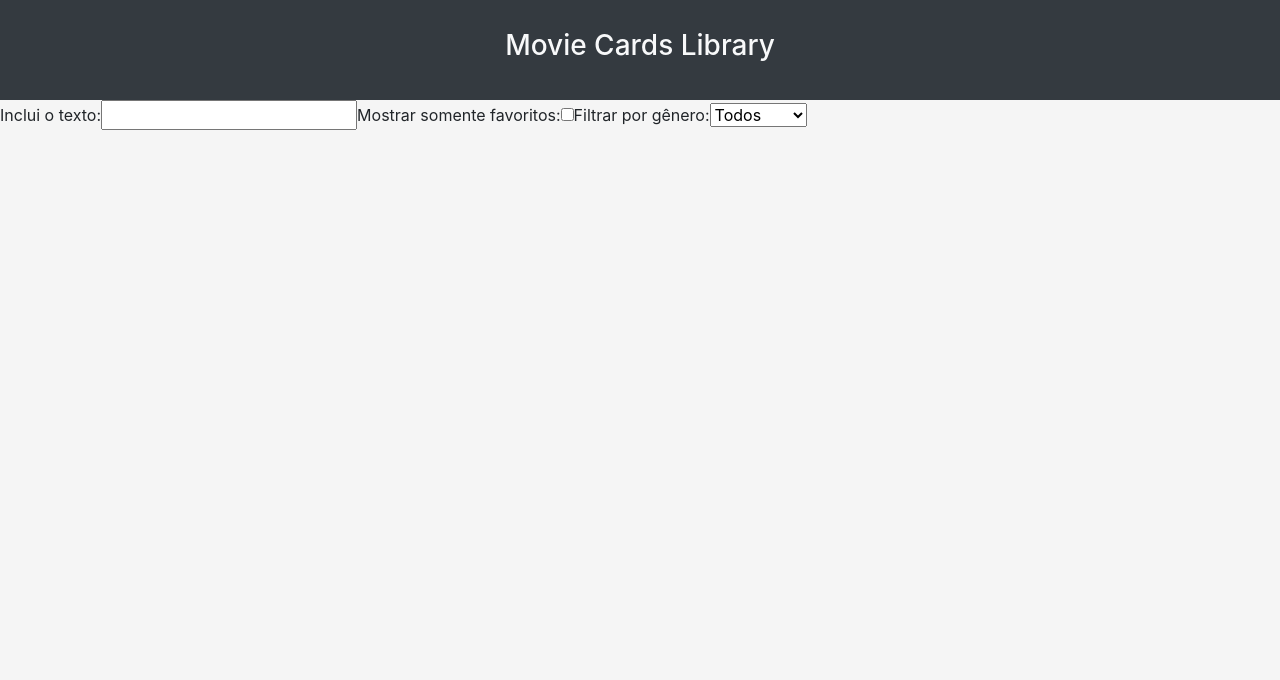
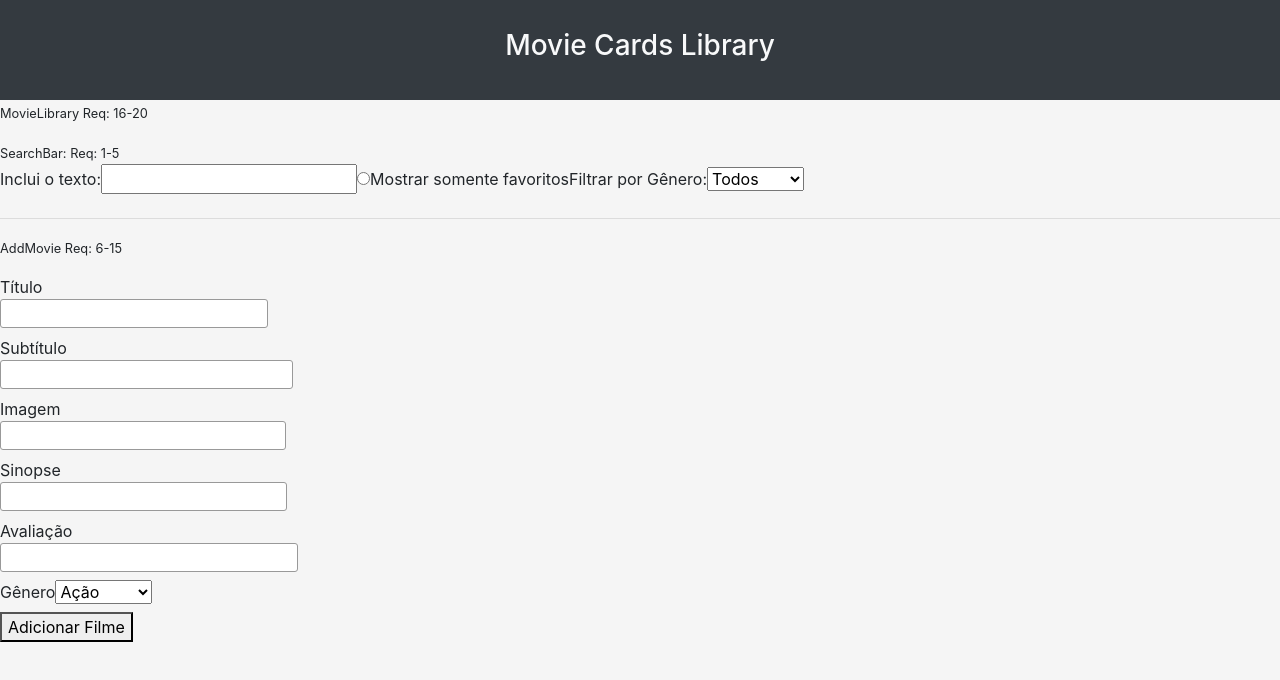
Before and after one commit to tryber/sd-04-block12-project-movie-card-library-stateful, a React (Create React App) app: page / in a window 1280 px wide. Shown: the top 680 px of the page. Built offline with nearby package versions, Linux system fonts and the light colour scheme.

Commit message:
first requirements

```diff
--- a/src/App.js
+++ b/src/App.js
@@ -1,40 +1,41 @@
 import React, { Component } from 'react';
 import './App.css';
-import SearchBar from './components/SearchBar';
+// import SearchBar from './components/SearchBar';
 import Header from './components/Header';
-
-// const searchText = '';
-// const selectedGenre = '';
-// const bookmarkedOnly = true;
+import MovieLibray from './components/MovieLibrary';
+import AddMovie from './components/AddMovie';
 
 class App extends Component {
-  constructor(props) {
-    super(props);
-    this.state = {
-      searchText: '',
-      bookmarkedOnly: false,
-      // onBookmarkedChange,
-      selectedGenre: '',
-      // onSelectedGenre,
-    };
-  }
-  onBookmarkedChange = () => {
-    console.log('onBookmarkedChange');
-  };
-  onSelectedGenre = () => {
-    console.log('onSelectedGenre');
-  };
+  // constructor(props) {
+  //   super(props);
+  //   this.onSearchTextChange = this.onSearchTextChange.bind(this);
+  //   this.onSearchTextChange = this.onSearchTextChange.bind(this);
+  //   this.state = {
+  //     searchText: '',
+  //     bookmarkedOnly: false,
+  //     selectedGenre: '',
+  //     movies: this.props.movies,
+  //   };
+  // }
+  // onBookmarkedChange = () => {
+  //   console.log('onBookmarkedChange');
+  // };
+  // onSelectedGenre = () => {
+  //   console.log('onSelectedGenre');
+  // };
   render() {
     return (
       <div className="App">
         <Header />
-        <SearchBar
+        <MovieLibray />
+        <AddMovie />
+        {/* <SearchBar
           searchText={this.state.searchText}
           bookmarkedOnly={this.state.bookmarkedOnly}
           selectedGenre={this.state.selectedGenre}
           onBookmarkedChange={this.state.onBookmarkedChange}
           onSelectedGenre={this.state.onSelectedGenre}
-        />
+        /> */}
         {/* <SearchBar searchOptions={(searchText, selectedGenre, bookmarkedOnly)} /> */}
       </div>
     );
--- a/src/components/AddMovie.jsx
+++ b/src/components/AddMovie.jsx
@@ -1 +1,172 @@
 // implement AddMovie component here
+import React, { Component } from 'react';
+const initialState = {
+  subtitle: '',
+  title: '',
+  imagePath: '',
+  storyline: '',
+  rating: 0,
+  genre: 'action',
+};
+class AddMovie extends Component {
+  constructor(props) {
+    super(props);
+    this.state = initialState; // https://bit.ly/2UjQzyh
+  }
+  // https://bit.ly/3cJhOsq
+  handleChange = (e) => this.setState({ [e.target.name]: e.target.value });
+  // https://bit.ly/2UjQzyh
+  resetBuilder = (values) => {
+    this.setState(this.initialState);
+  };
+  //   title = () => {
+  //     return (
+  //       <label htmlFor="title">
+  //         Título
+  //         <input
+  //           type="text"
+  //           name="title"
+  //           // style={sytleForm}
+  //           value={this.state.title}
+  //           onChange={this.handleChange}
+  //         />
+  //       </label>
+  //     );
+  //   };
+  createForm = (key, mark, kind) => {
+    const styleForm = {
+      width: '100%',
+      border: '1px solid #999',
+      borderRadius: 3,
+      padding: 3,
+      fontSize: 14,
+    };
+    return (
+      <label htmlFor={key}>
+        {mark}
+        <input
+          type={kind}
+          style={styleForm}
+          name={key}
+          value={this.state.key}
+          onChange={this.handleChange}
+        />
+      </label>
+    );
+  };
+  createOption = () => {
+    return (
+      <label htmlFor="genre">
+        Gênero
+        <select
+          name="genre"
+          //   style={sytleForm}
+          value={this.state.genre}
+          onChange={this.handleChange}
+        >
+          <option value="action">Ação</option>
+          <option value="comedy">Comédia</option>
+          <option value="thriller">Suspense</option>
+        </select>
+      </label>
+    );
+  };
+  render() {
+    return (
+      <div>
+        <p>
+          <small>AddMovie Req: 6-15</small>
+        </p>
+        <form>
+          {this.createForm('title', 'Título', 'text')}
+          <br />
+          {this.createForm('subTitle', 'Subtítulo', 'text')}
+          <br />
+          {this.createForm('imagePath', 'Imagem', 'text')}
+          <br />
+          {this.createForm('storyline', 'Sinopse', 'text')}
+          <br />
+          {this.createForm('rating', 'Avaliação', 'number')}
+          <br />
+          {this.createOption('genre', 'Gênero')}
+          <br />
+          <button onClick={this.resetBuilder(this.state)}>Adicionar Filme</button>
+        </form>
+      </div>
+    );
+  }
+}
+
+export default AddMovie;
+// const { onClick } = this.props;
+// const styleForm = { width: '100%' };
+// const input = (name, value, onChange) => {
+//   <input name={name} value={value} onChange={onChange} />;
+// };
+// {
+/*{this.imagePath()}
+          {this.storyline()}
+          {this.rating()}
+          {this.genre()} */
+// }
+// {
+/*
+          <br />
+          <label htmlFor="subtitle">
+            Subtítulo
+            <input
+              type="text"
+              name="subtitle"
+              //   style={sytleForm}
+              value={this.state.subtitle}
+              onChange={this.handleChange}
+            />
+          </label>
+          <br />
+          <label htmlFor="imagePath">
+            Imagem
+            <input
+              type="text"
+              name="imagePath"
+              //   style={sytleForm}
+              value={this.state.imagePath}
+              onChange={this.handleChange}
+            />
+          </label>
+          <br />
+          <label htmlFor="storyline">
+            Sinopse
+            <textarea
+              // type="text"
+              name="storyline"
+              //   style={sytleForm}
+              value={this.state.storyline}
+              onChange={this.handleChange}
+            />
+          </label>
+          <br />
+          <label htmlFor="rating">
+            Avaliação
+            <input
+              type="number"
+              name="rating"
+              value={this.state.rating}
+              onChange={this.handleChange}
+            />
+          </label>
+          <br />
+          <label htmlFor="genre">
+            Gênero
+            <select
+              name="genre"
+              //   style={sytleForm}
+              value={this.state.genre}
+              onChange={this.handleChange}
+            >
+              <option value="action">Ação</option>
+              <option value="comedy">Comédia</option>
+              <option value="thriller">Suspense</option>
+            </select>
+          </label>
+          <br /> */
+// }
--- a/src/components/MovieLibrary.jsx
+++ b/src/components/MovieLibrary.jsx
@@ -1 +1,37 @@
 // implement MovieLibrary component here
+import React, { Component } from 'react';
+import SearchBar from './SearchBar';
+// import MovieList from './MovieList';
+
+class MovieLibrary extends Component {
+  constructor(props) {
+    super(props);
+
+    this.state = {
+      searchText: '',
+      bookmakedOnly: false,
+      selectedGenre: '',
+      movies: this.props.movies,
+    };
+  }
+
+  // handleChange = (e) => this.setState({ [e.target.name]: e.target.value });
+  render() {
+    // const { movies } = this.props;
+    return (
+      <div>
+        <p>
+          <small>MovieLibrary Req: 16-20</small>
+        </p>
+        <SearchBar
+          searchText={this.state.searchText}
+          bookmakedOnly={this.state.bookmakedOnly}
+          selectedGenre={this.state.selectedGenre}
+        />
+        {/* <MovieList /> */}
+      </div>
+    );
+  }
+}
+
+export default MovieLibrary;
--- a/src/components/SearchBar.jsx
+++ b/src/components/SearchBar.jsx
@@ -2,45 +2,45 @@
 import React, { Component } from 'react';
 
 class SearchBar extends Component {
-  render() {
-    const {
-      searchText,
-      onSearchTextChange,
-      bookmarkedOnly,
-      onBookmarkedChange,
-      selectedGenre,
-      onSelectedGenreChange,
-    } = this.props;
+  textIncluded = (searchText, onSearchTextChange) => {
     return (
-      <div>
-        {/* <p>Requisito1</p> */}
-        <form>
-          <fieldset>
-            <label htmlFor="textInclude">
+      <label htmlFor="textIncluded">
         Inclui o texto:
         <input
-                tybe="text"
-                name="textInclude"
-                value={this.props.searchText}
-                onChange={onSearchTextChange}
-              ></input>
+          type="text"
+          width="200px"
+          name="textIncluded"
+          // style={input}
+          value={searchText}
+          onChange={() => onSearchTextChange}
+        />
       </label>
-            <label htmlFor="onlyFavorites">
-              Mostrar somente favoritos:
+      // <br />
+    );
+  };
+  favoriteOnly = (bookmakedOnly, onBookmarkedChange) => {
+    return (
+      <label htmlFor="favOnly">
         <input
-                type="checkbox"
-                name="onlyFavorites"
-                value={this.props.bookmarkedOnly}
-                onChange={onBookmarkedChange}
-              ></input>
+          type="radio"
+          name="favOnly"
+          value={bookmakedOnly}
+          onChange={() => onBookmarkedChange}
+        />
+        Mostrar somente favoritos
       </label>
+      // <br />
+    );
+  };
+  genreFilter = (selectedGenre, onSelectedGenreChange) => {
+    return (
       <label htmlFor="genreFilter">
-              Filtrar por gênero:
+        Filtrar por Gênero:
         <select
-                id="estado"
           name="genreFilter"
-                value={this.props.selectedGenre}
-                onChange={onSelectedGenreChange}
+          // style={input}
+          value={selectedGenre}
+          onChange={() => onSelectedGenreChange}
         >
           <option value="">Todos</option>
           <option value="action">Ação</option>
@@ -48,11 +48,129 @@ class SearchBar extends Component {
           <option value="thriller">Suspense</option>
         </select>
       </label>
-          </fieldset>
+      // <br />
+    );
+  };
+  render() {
+    const {
+      searchText,
+      bookmakedOnly,
+      selectedGenre,
+      onSearchTextChange,
+      onBookmarkedChange,
+      onSelectedGenreChange,
+    } = this.props;
+    // const input = { width: '100%' };
+    return (
+      <div>
+        <small>SearchBar: Req: 1-5</small>
+        <br />
+        <form>
+          {this.textIncluded(searchText, onSearchTextChange)}
+          {this.favoriteOnly(bookmakedOnly, onBookmarkedChange)}
+          {this.genreFilter(selectedGenre, onSelectedGenreChange)}
+          <br />
         </form>
+        <hr />
       </div>
     );
   }
 }
 
 export default SearchBar;
+
+// render() {
+//   const {
+//     searchText,
+//     onSearchTextChange,
+//     bookmarkedOnly,
+//     onBookmarkedChange,
+//     selectedGenre,
+//     onSelectedGenreChange,
+//   } = this.props;
+//   return (
+//     <div>
+//       {/* <p>Requisito1</p> */}
+//       <form>
+//         <fieldset>
+//           <label htmlFor="textInclude">
+//             Inclui o texto:
+//             <input
+//               tybe="text"
+//               name="textInclude"
+//               value={this.props.searchText}
+//               onChange={onSearchTextChange}
+//             ></input>
+//           </label>
+//           <label htmlFor="onlyFavorites">
+//             Mostrar somente favoritos:
+//             <input
+//               type="checkbox"
+//               name="onlyFavorites"
+//               value={this.props.bookmarkedOnly}
+//               onChange={onBookmarkedChange}
+//             ></input>
+//           </label>
+//           <label htmlFor="genreFilter">
+//             Filtrar por gênero:
+//             <select
+//               id="estado"
+//               name="genreFilter"
+//               value={this.props.selectedGenre}
+//               onChange={onSelectedGenreChange}
+//             >
+//               <option value="">Todos</option>
+//               <option value="action">Ação</option>
+//               <option value="comedy">Comédia</option>
+//               <option value="thriller">Suspense</option>
+//             </select>
+//           </label>
+//         </fieldset>
+//       </form>
+//     </div>
+//   );
+// }
+// }
+// {
+/* <label htmlFor="textIncluded">
+            Inclui o texto:
+            <input
+              type="text"
+              width="200px"
+              name="textIncluded"
+              style={input}
+              value={searchText}
+              onChange={() => onSearchTextChange}
+            />
+          </label>
+          <br /> */
+// }
+// {
+/* <label htmlFor="favOnly">
+            <input
+              type="radio"
+              name="favOnly"
+              value={bookmakedOnly}
+              onChange={() => onBookmarkedChange}
+            />
+            Mostrar somente favoritos
+          </label>
+          <br /> */
+// }
+// {
+/* <label htmlFor="genreFilter">
+            Filtrar por Gênero:
+            <select
+              name="genreFilter"
+              style={input}
+              value={selectedGenre}
+              onChange={() => onSelectedGenreChange}
+            >
+              <option value="">Todos</option>
+              <option value="action">Ação</option>
+              <option value="comedy">Comédia</option>
+              <option value="thriller">Suspense</option>
+            </select>
+          </label>
+          <br /> */
+// }
```
Lines whose indentation alone changed are shown as unchanged.
